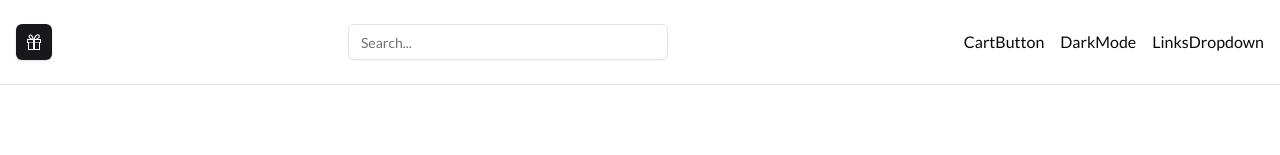
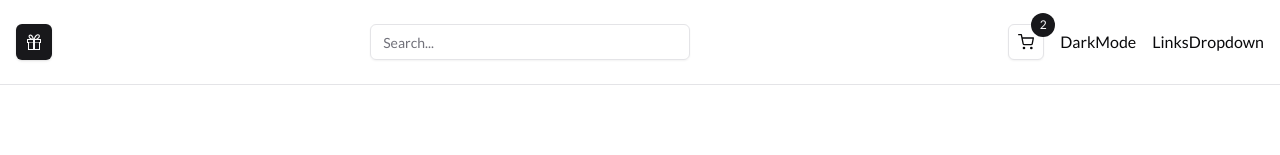
Before and after one commit to arekmastalerczuk/moto-store, a Next.js app: page / in a window 1280 px wide. Shown: the top 155 px of the page. Built offline with nearby package versions, Linux system fonts and the light colour scheme.

Commit message:
implemented basic CartButton component

```diff
--- a/components/navbar/CartButton.tsx
+++ b/components/navbar/CartButton.tsx
@@ -1,7 +1,29 @@
 import React from 'react';
+import { Button } from '../ui/button';
+import Link from 'next/link';
+import { FiShoppingCart } from 'react-icons/fi';
 
-function CartButton() {
-  return <div>CartButton</div>;
+async function CartButton() {
+  // TODO: dynamic numItemsInCart
+  const numItemsInCart = 2;
+
+  return (
+    <Button
+      variant='outline'
+      size='icon'
+      className='relative flex items-center justify-center'
+      asChild
+    >
+      <Link href='/cart'>
+        <FiShoppingCart />
+        {numItemsInCart > 0 && (
+          <span className='absolute -right-3 -top-3 flex size-6 items-center justify-center rounded-full bg-primary text-xs text-primary-foreground'>
+            {numItemsInCart}
+          </span>
+        )}
+      </Link>
+    </Button>
+  );
 }
 
 export default CartButton;
```
